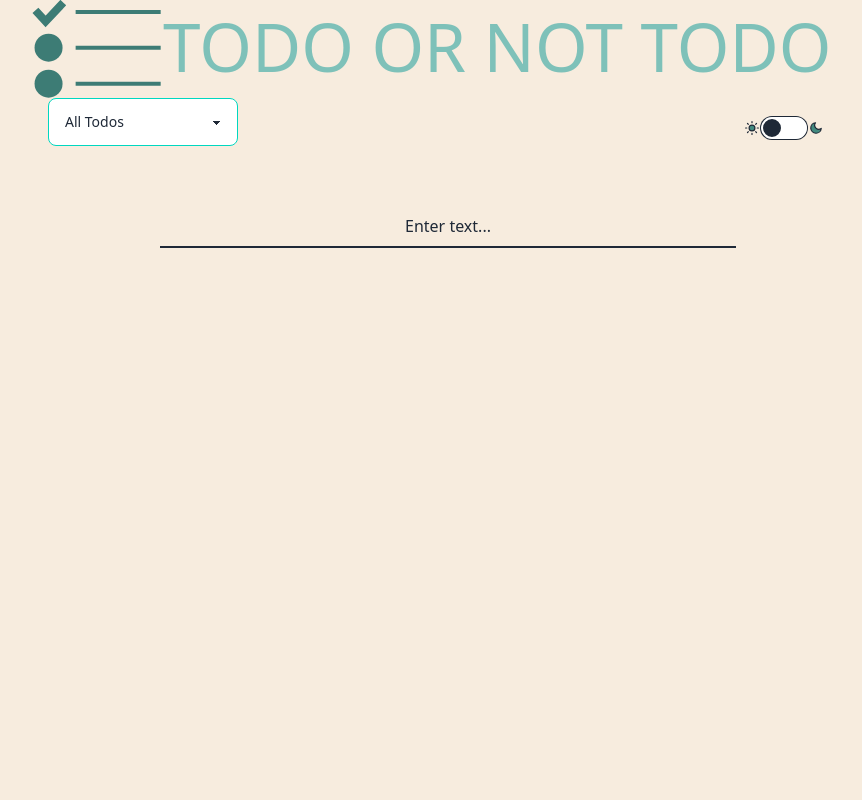
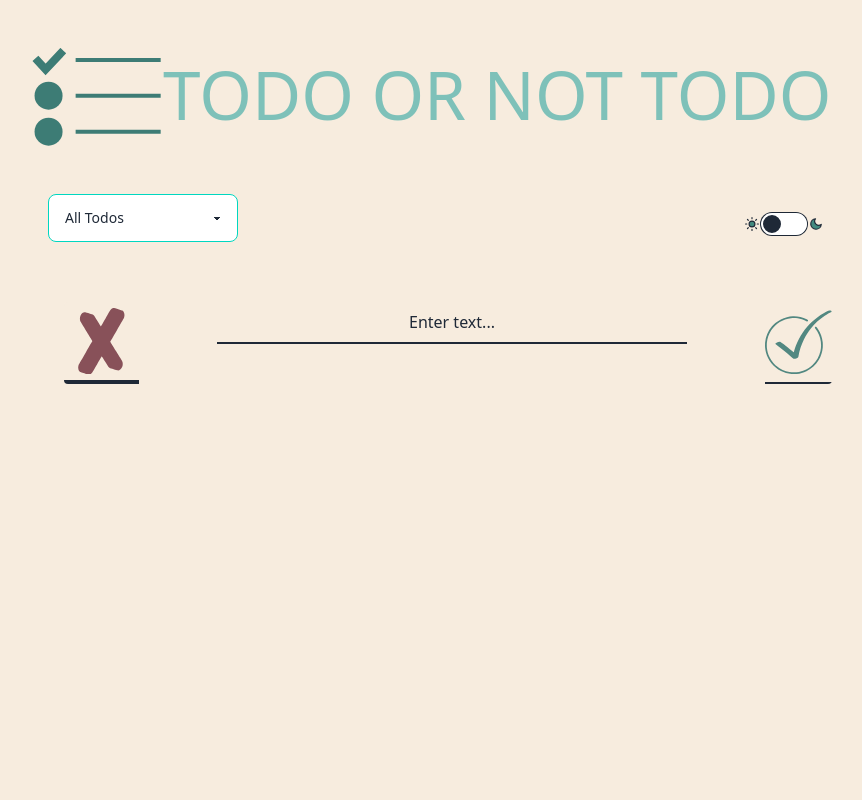
Before and after one commit to Bepixeled/todo-react, a React (Vite) app: page / in a window 1280 px wide. Shown: the top 800 px of the page, without its empty margins (192-1054 px from the left). Built offline with nearby package versions, Linux system fonts and the light colour scheme.

Commit message:
Kontrollkästche

```diff
--- a/src/components/TodoContainer.jsx
+++ b/src/components/TodoContainer.jsx
@@ -62,7 +62,7 @@ const TodoContainer = () => {
 
   return (
     <div>
-      <div className="flex justify-center">
+      <div className="flex justify-center p-12">
         {/* <img src="src/todo-or-not-todo.png" alt="Todo Or Not Todo" /> */}
         <img src="src/assets/todo-or-not-todo.svg" alt="Todo Or Not Todo" />
       </div>
--- a/src/components/TodoList.jsx
+++ b/src/components/TodoList.jsx
@@ -1,9 +1,13 @@
 import React from "react";
 import Listitem from "./Listitem";
 
+import Y from "./Y";
+import X from "./x";
+
 const TodoList = ({ todoItems, changeItem, newItem }) => {
   return (
-    <div className="rounded overflow-hidden mx-auto mt-8 w-5/6 md:w-3/5 flex justify-center">
+    <div className="rounded overflow-hidden mx-auto mt-8 w-5/6 md:w-3/5 flex justify-center ">
+      <X/>
           <ol className="flex justify-center flex-col items-center mb-10 w-full">
             {todoItems.map((item) => {
               return (
@@ -16,6 +20,7 @@ const TodoList = ({ todoItems, changeItem, newItem }) => {
               );
             })}
           </ol>
+          <Y/>
     </div>
   );
 };
--- /dev/null
+++ b/src/components/X.jsx
@@ -0,0 +1,37 @@
+
+
+function Y(){
+const size = "50pt";
+
+    return(
+<div className=" flex justify-center flex-col items-center  dark:bg-dark-secondary-700 bg-light-primary-100 border-b-4 border-solid dark:border-blue-200 bg-gray-200 border-gray-700 px-1 ">
+
+                    <svg version="1.0" xmlns="http://www.w3.org/2000/svg"
+                        width={size} height={size} viewBox="0 0 889.000000 1280.000000"
+                        preserveAspectRatio="xMidYMid meet">
+                        <metadata>
+                        Created by potrace 1.15, written by Peter Selinger 2001-2017
+                        </metadata>
+                        <g transform="translate(0.000000,1280.000000) scale(0.100000,-0.100000)"
+                        fill="#885159" stroke="none">
+                        <path d="M6694 12781 c-190 -52 -372 -191 -504 -386 -26 -38 -449 -761 -940
+                        -1605 -491 -844 -894 -1536 -895 -1538 -1 -2 -281 448 -621 1000 -341 551
+                        -638 1028 -662 1060 -50 66 -135 138 -208 173 -48 25 -1342 436 -1493 476
+                        -329 85 -689 -143 -892 -566 -103 -215 -149 -419 -149 -663 0 -215 35 -383
+                        110 -531 16 -32 538 -884 1160 -1892 640 -1036 1130 -1839 1127 -1848 -2 -9
+                        -572 -991 -1265 -2183 -694 -1192 -1281 -2207 -1305 -2255 -204 -407 -208
+                        -921 -10 -1263 50 -86 181 -217 258 -257 53 -28 1385 -455 1525 -489 263 -64
+                        569 94 775 400 29 45 453 767 940 1606 488 839 888 1526 890 1528 1 1 283
+                        -452 626 -1008 343 -556 647 -1038 674 -1071 65 -77 153 -142 235 -174 79 -30
+                        1416 -450 1480 -464 311 -71 672 172 865 582 98 207 135 364 142 608 7 245
+                        -24 414 -106 577 -16 31 -538 882 -1161 1891 -646 1047 -1130 1841 -1127 1850
+                        2 9 566 981 1252 2161 687 1180 1268 2181 1291 2225 63 118 102 216 134 340
+                        90 352 54 714 -97 975 -50 86 -181 217 -258 257 -34 18 -381 133 -795 263
+                        -705 223 -739 232 -830 236 -73 3 -112 0 -166 -15z"/>
+                        </g>
+                        </svg>
+                    </div>
+
+    );
+}
+export default Y;
--- /dev/null
+++ b/src/components/Y.jsx
@@ -0,0 +1,48 @@
+
+
+function X (){
+    const size = "50pt";
+
+    return(
+
+<div className="flex justify-center flex-col items-center  dark:bg-dark-secondary-700 bg-light-primary-100 border-b-2 border-solid dark:border-blue-200 bg-gray-200 border-gray-700 ">
+            {/* <img src="src/1425312.svg " alt="" /> */}
+            <svg version="1.0" xmlns="http://www.w3.org/2000/svg"
+                  width={size} height={size}  viewBox="0 0 1280.000000 1221.000000"
+                  preserveAspectRatio="xMidYMid meet">
+                  <metadata>
+                  Created by potrace 1.15, written by Peter Selinger 2001-2017
+                  </metadata>
+                  <g transform="translate(0.000000,1221.000000) scale(0.100000,-0.100000)"
+                  fill="#528881" stroke="none">
+                  <path d="M12338 12195 c-221 -42 -535 -187 -1078 -498 -1589 -910 -2995 -2217
+                  -4032 -3747 -521 -769 -946 -1582 -1285 -2460 -136 -353 -307 -890 -403 -1268
+                  l-11 -43 -92 79 c-827 707 -2285 1843 -2451 1910 -160 65 -451 25 -691 -95
+                  -114 -58 -167 -93 -232 -156 -62 -60 -81 -103 -61 -144 8 -17 99 -92 238 -196
+                  520 -387 866 -655 1290 -996 585 -471 1044 -862 1748 -1490 123 -109 154 -125
+                  276 -137 217 -22 617 105 782 250 56 48 70 75 84 162 198 1196 527 2224 1051
+                  3285 390 789 812 1449 1370 2144 747 930 1585 1698 2565 2352 312 209 598 374
+                  1059 614 165 86 210 114 257 161 115 115 101 205 -41 259 -73 28 -235 34 -343
+                  14z"/>
+                  <path d="M5330 11099 c-384 -14 -742 -64 -1120 -159 -820 -205 -1554 -579
+                  -2225 -1136 -168 -139 -541 -512 -680 -679 -741 -893 -1163 -1900 -1282 -3055
+                  -21 -207 -24 -793 -5 -980 36 -352 81 -618 154 -905 393 -1552 1460 -2876
+                  2898 -3596 639 -319 1257 -494 2015 -570 198 -20 768 -17 980 4 702 73 1293
+                  238 1903 532 959 463 1795 1227 2344 2141 447 744 697 1518 780 2414 18 203
+                  16 727 -6 940 -92 938 -387 1780 -894 2555 -169 260 -327 460 -379 481 -71 30
+                  -160 5 -204 -57 -26 -36 -37 -120 -21 -159 6 -14 49 -74 97 -135 110 -140 291
+                  -411 389 -584 654 -1141 854 -2473 565 -3753 -225 -998 -767 -1942 -1517
+                  -2642 -1200 -1120 -2809 -1610 -4421 -1345 -910 149 -1751 537 -2491 1148
+                  -141 116 -526 500 -639 636 -290 349 -498 669 -691 1060 -288 585 -448 1149
+                  -516 1825 -21 202 -23 703 -5 900 83 900 362 1708 838 2428 864 1309 2243
+                  2155 3793 2327 402 45 905 36 1300 -21 560 -82 1048 -233 1580 -490 129 -63
+                  227 -104 245 -104 46 1 109 34 136 71 19 28 24 46 24 100 0 106 -16 120 -269
+                  244 -844 412 -1723 598 -2676 564z"/>
+                  </g>
+                  </svg>
+          </div>
+
+    );
+}
+
+export default X;
```
Also changed, not shown: src/img/1425312.svg (added), src/img/1896958.svg (added). Lines whose indentation alone changed are shown as unchanged.
